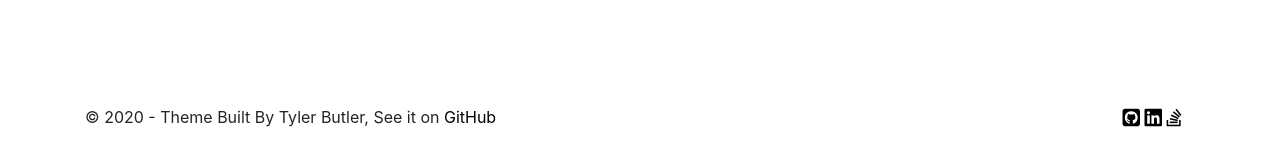
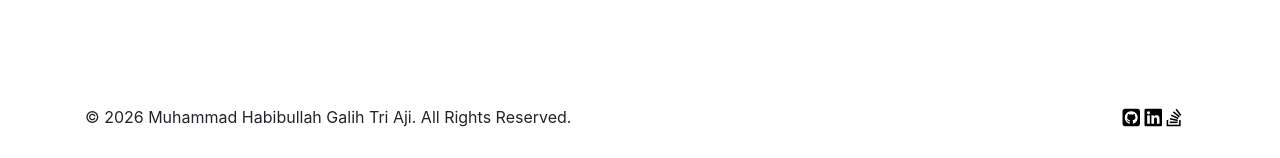
Before and after one commit to mhgta10/mhgta10.github.io, a Jekyll site: the page built from index.md, in a window 1280 px wide. Shown: the part 1179-1337 px from the top of the page. Built offline with Jekyll 4.4.1, drawn with Linux system fonts in a browser that asks for light colours; nearby versions of some CDN libraries; comment, search, counter and statistics services are not loaded; our own code applies the rules of GitHub Pages for plain Markdown files.

Commit message:
Update footer.html

```diff
--- a/_includes/footer.html
+++ b/_includes/footer.html
@@ -1,16 +1,10 @@
 <div class="navbar navbar-default navbar-fixed-bottom">
   <div class="container">
-    <p class="navbar-text pull-left">© 2020 - Theme Built By Tyler Butler, See it on
-        <a href="https://github.com/tcbutler320/Jekyll-Theme-Dumbarton" target="_blank" >GitHub</a>
+    <p class="navbar-text pull-left">
+      © 2026 Muhammad Habibullah Galih Tri Aji. All Rights Reserved.
     </p>
     <p class="navbar-text pull-right">
-            {% include social-footer.html %}
+      {% include social-footer.html %}
     </p>
   </div>
 </div>
-
-<script>
-  $(function () {
-    $('[data-toggle="popover"]').popover()
-  })
-</script>
```
